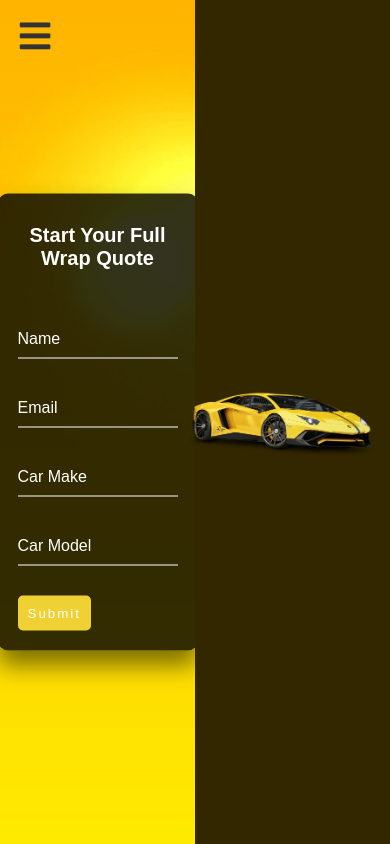
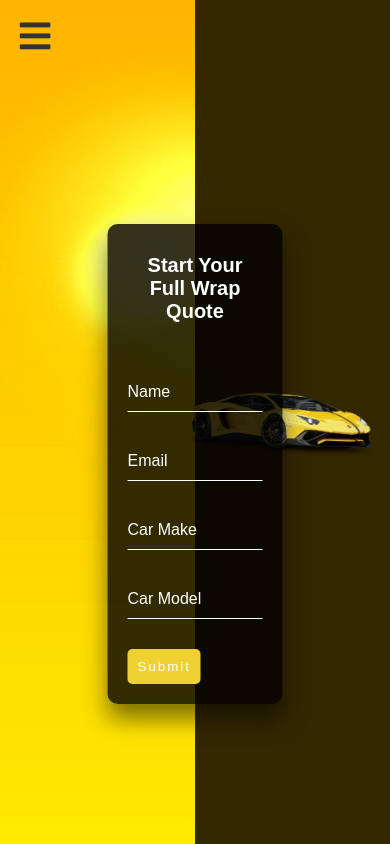
Before and after one commit to dhansenaz/responsivewebpage, a plain HTML site: page index.html in a window 390 px wide. Drawn offline with nearby package versions, Linux system fonts and the light colour scheme.

Commit message:
responsive

```diff
--- a/style.css
+++ b/style.css
@@ -308,6 +308,9 @@ a {
         display:flex;
 
     }
+    .box {
+        left:25%;
+    }
     nav ul li {
         padding:0 1.5rem;
         line-height: 5rem;
@@ -410,4 +413,10 @@ a {
         padding: .7rem;
         font-size: .8rem;
     }
+    .box {
+        width:175px;
+        left:50%;
+        z-index: 1000;
+        top:55%;
+    }
 }
```
